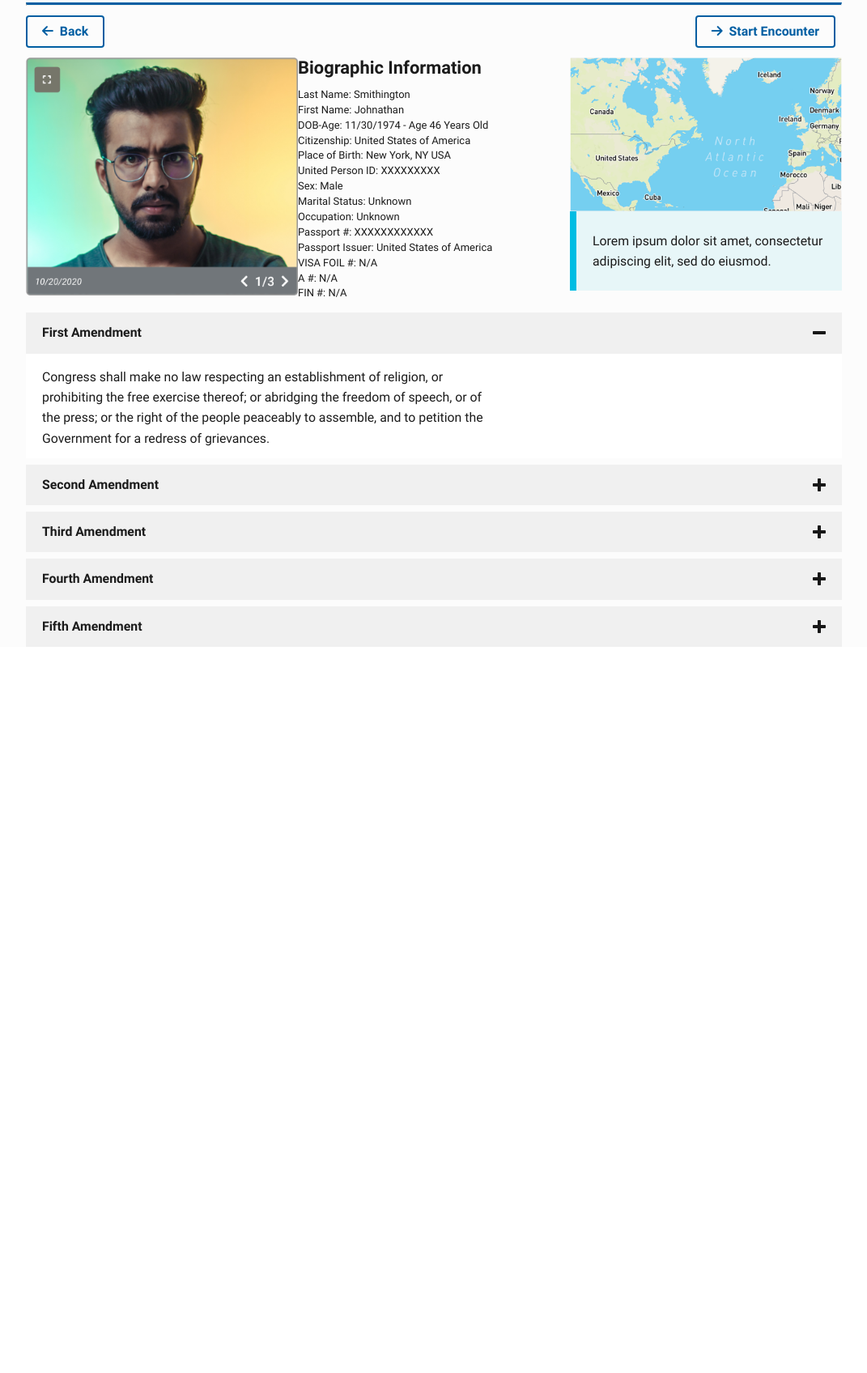
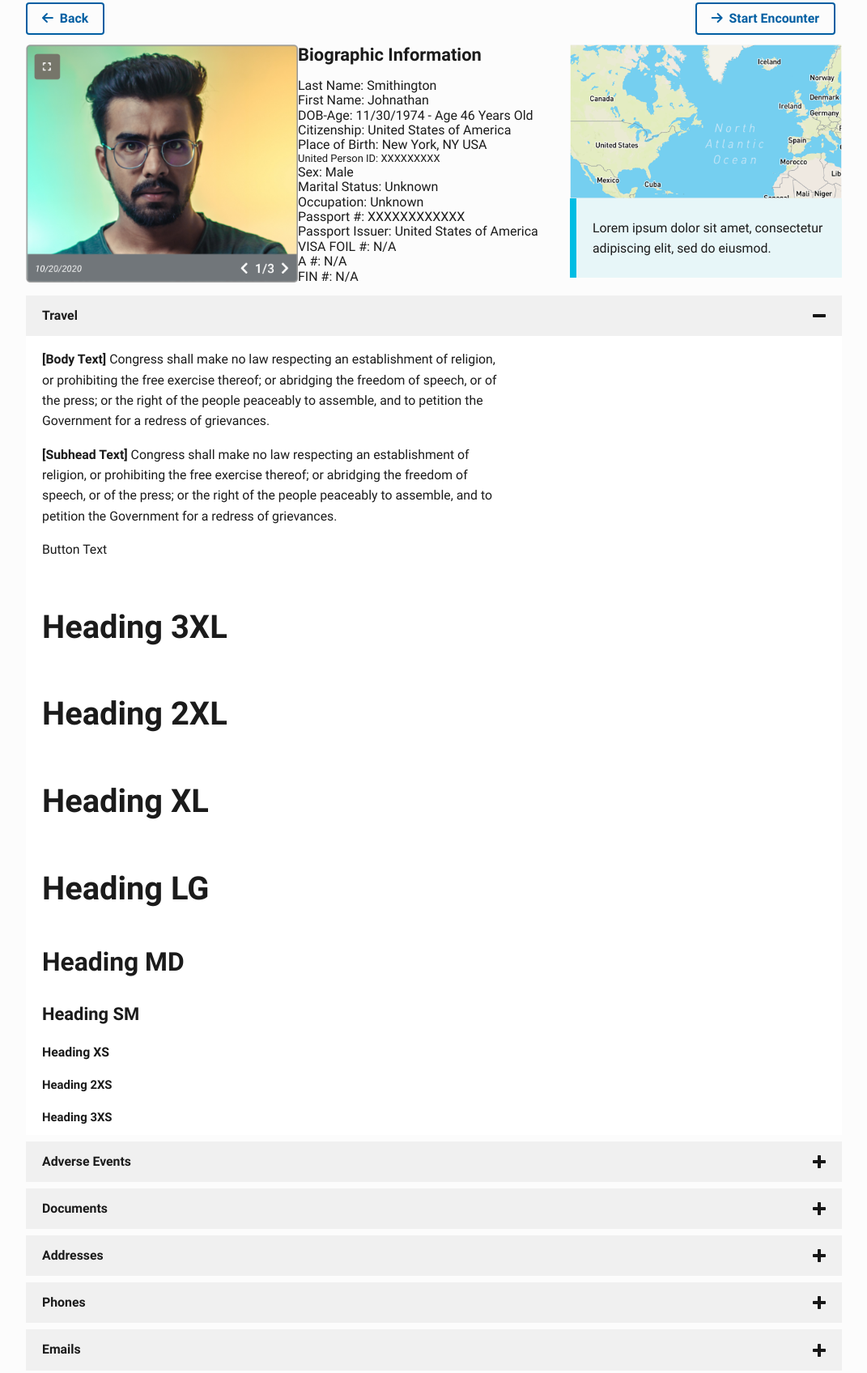
Before and after one commit to minjungb/uswds-cbp-theme, a website: page uswds-profile.html in a window 1280 px wide. Shown: the part 258-1954 px from the top of the page at 81% size, without its empty margins (104-1175 px from the left). Before the commit the page ends 1057 px from the top, so only its background shows below. Drawn offline with Linux system fonts and the light colour scheme; a web font is replaced by a local one.

Commit message:
separated custom universal header sass to uswds-profile.html, added typography settings in uswds-theme-custom-styles.scss, added demo to uswds-profile.html

```diff
--- a/styles/sass/_uswds-theme-custom-styles.scss
+++ b/styles/sass/_uswds-theme-custom-styles.scss
@@ -20,192 +20,76 @@ i.e.
 ----------------------------------------
 */
 
-// @TODO: Universal header breaks at 1024px. Just 1024.
-
-@media only screen and (min-width: 64em) {
-  .cbp-mobile-search {
-    display: none !important;
-  }
-
-  .cbp-universal-header--icons {
-    display: none;
-  }
-
-  .cbp-app-header__mobile {
-    display: none;
-  }
-
-  // Display flex on desktop view to align links.
-  // (using flex will break mobile nav menu)
-  .cbp-universal-header--links {
-    display: flex;
-    align-items: center;
-    width: 55em;
-    margin-bottom: 1em;
-  }
-
-  //Changes background color of the drop down menu under Card Archetypes in the Global header.
-  //@TODO: Change this to the CBP blue color, along with the Global header.
-  #extended-nav-section-one,
-  #extended-nav-section-three {
-    background-color: #003366;
-  }
-
-  .usa-nav__primary button[aria-expanded='true'] {
-    background-color: #003366;
-  }
-
-  //Hides accordion dropdown icon. Temporary fix for refresh auto toggle issue.
-  .cbp-universal-header--button {
-    background-image: none !important;
-  }
-
-  .usa-nav__link:hover {
-    background-color: white;
-  }
-
-  .cbp-logo__mobile {
-    display: none;
-  }
-
-  .usa-nav__secondary {
-    margin-top: 0;
-  }
-
-  .usa-accordion + .usa-accordion,
-  .usa-accordion + .usa-accordion--bordered {
-    margin-top: 0;
-  }
+.cbp-text-body {
+  @include u-text('normal');
+  font-size: 1rem;
+  line-height: 20px;
+  max-width: 75em;
 }
 
-@media only screen and (max-width: 480px) {
-  .cbp-universal-header--icons {
-    display: flex;
-    align-items: center;
-
-    .usa-menu-btn {
-      align-items: center;
-    }
-  }
+.cbp-text-button {
+  @include u-text('medium', 'uppercase');
+  font-size: 1rem;
+  letter-spacing: 0.12em;
 }
 
-@media only screen and (max-width: 64em) {
-  .cbp-logo__desktop {
-    display: none;
-  }
-
-  .cbp-logo__mobile {
-    display: visible;
-    max-width: 4.5em;
-    margin-right: 12px;
-  }
-  .cbp-app-subnav--header {
-    padding-bottom: 24px;
-  }
-
-  // .cbp-mobile-search {
-  //   display: block !important;
-  // }
-
-  .usa-navbar {
-    height: 80px;
-  }
-
-  //Changes the background color of the mobile nav drawer.
-  .usa-nav {
-    width: 100%;
-    padding: 3em;
-    background-color: #003366;
-  }
-
-  //Changes text color of mobile nav drawer contents to white.
-  //(going to remove this and apply the uswds text classes to appropriate elements).
-  .usa-nav__primary-item > .usa-nav__link > span,
-  .usa-nav__primary-item > span,
-  .usa-nav__submenu-item > a {
-    color: white;
-  }
-
-  //Margin for filter button in mobile view.
-  .cbp-button--filter {
-    margin-top: 12px;
-  }
-
-  .usa-nav__primary-item,
-  .usa-nav__submenu-item {
-    border: none;
-  }
-
-  .usa-nav__primary > .usa-search {
-    display: none;
-    margin-top: 16px;
-  }
-
-  .usa-nav__primary button,
-  .usa-nav__primary button:hover {
-    background-color: transparent;
-  }
+.cbp-text-subhead {
+  @include u-text('medium');
+  font-size: 0.889rem;
+  line-height: 20px;
+  letter-spacing: 0.05em;
 }
 
-#main-content {
-  background-color: #fcfcfc;
+.cbp-text-heading-3xs {
+  @include u-text('bold');
+  font-size: 1.125rem;
+  line-height: 20px;
 }
 
-// Putting the search bar in application header turns the search button color to transparent.
-// This is set to keep the button in its default color.
-.usa-nav__primary > form > .usa-button {
-  background-color: #2672de;
+.cbp-text-heading-2xs {
+  @include u-text('medium');
+  font-size: 1.266rem;
+  line-height: 24px;
 }
 
-//Changes the external icons to its white version (Card Archetype --> icon next to  Most Recent Application)
-.usa-link--external::after {
-  background-image: url(../../assets/images/external-link-alt-hover.svg);
+.cbp-text-heading-xs {
+  @include u-text('medium');
+  font-size: 1.424rem;
+  line-height: 24px;
 }
 
-.cbp-app-header__mobile {
-  height: 56px;
-  width: auto;
-  border-bottom: 2px solid rgba(0, 0, 0, 0.1);
-  padding-right: 16px;
+.cbp-text-heading-sm {
+  @include u-text('normal');
+  font-size: 1.602rem;
+  line-height: 28px;
 }
 
-.usa-header--extended
-  .cbp-universal-header--button
-  > .usa-nav__link:hover::after {
-  background-color: transparent;
-  border-radius: 0;
-  content: '';
-  display: block;
-  position: absolute;
-  height: 0.25rem;
-  left: 1rem;
-  right: 1rem;
-  bottom: 0;
+.cbp-text-heading-md {
+  @include u-text('normal');
+  font-size: 1.802rem;
+  line-height: 32px;
 }
 
-.cbp-menu-btn {
-  margin: auto 0 auto auto;
-  height: 40px;
-  width: 40px;
-  border: 2px solid #005ea2;
-  border-radius: 4px;
-  background-color: transparent;
-
-  &:hover {
-    background-color: white;
-    cursor: pointer;
-  }
+.cbp-text-heading-lg {
+  @include u-text('normal');
+  font-size: 2.027rem;
+  line-height: 36px;
 }
 
-.cbp-universal-header--icons {
-  background-color: transparent;
-
-  &:hover {
-    background-color: transparent;
-    cursor: pointer;
-  }
+.cbp-text-heading-xl {
+  @include u-text('light');
+  font-size: 2.281rem;
+  line-height: 40px;
 }
 
-.usa-nav__submenu-item {
-  font-size: 14px;
+.cbp-text-heading-2xl {
+  @include u-text('thin');
+  font-size: 2.566rem;
+  line-height: 44px;
 }
+
+.cbp-text-heading-3xl {
+  @include u-text('thin');
+  font-size: 2.887rem;
+  line-height: 44px;
+}
--- a/styles/sass/_uswds-theme-typography.scss
+++ b/styles/sass/_uswds-theme-typography.scss
@@ -37,7 +37,7 @@ Accepts true or false
 ----------------------------------------
 */
 
-$theme-respect-user-font-size: true;
+$theme-respect-user-font-size: false;
 
 // $theme-root-font-size only applies when
 // $theme-respect-user-font-size is set to
@@ -49,7 +49,7 @@ $theme-respect-user-font-size: true;
 
 // Accepts values in px
 
-$theme-root-font-size: 10px;
+$theme-root-font-size: 14px;
 
 /*
 ----------------------------------------
@@ -124,7 +124,7 @@ names to something more descriptive.
 $theme-typeface-tokens: (
   roboto: (
     display-name: 'Roboto',
-    cap-height: 364px,
+    cap-height: 355px,
   ),
 );
 
--- /dev/null
+++ b/styles/sass/universal-header.scss
@@ -0,0 +1,192 @@
+///////////////////////////////////////////////////////////////////
+//This stylesheet is used to display the custom settings for the //
+// universal header in index2.html.                              //
+///////////////////////////////////////////////////////////////////
+
+@media only screen and (min-width: 64em) {
+  .cbp-mobile-search {
+    display: none !important;
+  }
+
+  .cbp-universal-header--icons {
+    display: none;
+  }
+
+  .cbp-app-header__mobile {
+    display: none;
+  }
+
+  // Display flex on desktop view to align links.
+  // (using flex will break mobile nav menu)
+  .cbp-universal-header--links {
+    display: flex;
+    align-items: center;
+    width: 55em;
+    margin-bottom: 1em;
+  }
+
+  //Changes background color of the drop down menu under Card Archetypes in the Global header.
+  //@TODO: Change this to the CBP blue color, along with the Global header.
+  #extended-nav-section-one,
+  #extended-nav-section-three {
+    background-color: #003366;
+  }
+
+  .usa-nav__primary button[aria-expanded='true'] {
+    background-color: #003366;
+  }
+
+  //Hides accordion dropdown icon. Temporary fix for refresh auto toggle issue.
+  .cbp-universal-header--button {
+    background-image: none !important;
+  }
+
+  .usa-nav__link:hover {
+    background-color: white;
+  }
+
+  .cbp-logo__mobile {
+    display: none;
+  }
+
+  .usa-nav__secondary {
+    margin-top: 0;
+  }
+
+  .usa-accordion + .usa-accordion,
+  .usa-accordion + .usa-accordion--bordered {
+    margin-top: 0;
+  }
+}
+
+@media only screen and (max-width: 480px) {
+  .cbp-universal-header--icons {
+    display: flex;
+    align-items: center;
+
+    .usa-menu-btn {
+      align-items: center;
+    }
+  }
+}
+
+@media only screen and (max-width: 64em) {
+  .cbp-logo__desktop {
+    display: none;
+  }
+
+  .cbp-logo__mobile {
+    display: visible;
+    max-width: 4.5em;
+    margin-right: 12px;
+  }
+  .cbp-app-subnav--header {
+    padding-bottom: 24px;
+  }
+
+  // .cbp-mobile-search {
+  //   display: block !important;
+  // }
+
+  .usa-navbar {
+    height: 80px;
+  }
+
+  //Changes the background color of the mobile nav drawer.
+  .usa-nav {
+    width: 100%;
+    padding: 3em;
+    background-color: #003366;
+  }
+
+  //Changes text color of mobile nav drawer contents to white.
+  //(going to remove this and apply the uswds text classes to appropriate elements).
+  .usa-nav__primary-item > .usa-nav__link > span,
+  .usa-nav__primary-item > span,
+  .usa-nav__submenu-item > a {
+    color: white;
+  }
+
+  //Margin for filter button in mobile view.
+  .cbp-button--filter {
+    margin-top: 12px;
+  }
+
+  .usa-nav__primary-item,
+  .usa-nav__submenu-item {
+    border: none;
+  }
+
+  .usa-nav__primary > .usa-search {
+    display: none;
+    margin-top: 16px;
+  }
+
+  .usa-nav__primary button,
+  .usa-nav__primary button:hover {
+    background-color: transparent;
+  }
+}
+
+#main-content {
+  background-color: #fcfcfc;
+}
+
+// Putting the search bar in application header turns the search button color to transparent.
+// This is set to keep the button in its default color.
+.usa-nav__primary > form > .usa-button {
+  background-color: #2672de;
+}
+
+//Changes the external icons to its white version (Card Archetype --> icon next to  Most Recent Application)
+.usa-link--external::after {
+  background-image: url(../../assets/images/external-link-alt-hover.svg);
+}
+
+.cbp-app-header__mobile {
+  height: 56px;
+  width: auto;
+  border-bottom: 2px solid rgba(0, 0, 0, 0.1);
+  padding-right: 16px;
+}
+
+.usa-header--extended
+  .cbp-universal-header--button
+  > .usa-nav__link:hover::after {
+  background-color: transparent;
+  border-radius: 0;
+  content: '';
+  display: block;
+  position: absolute;
+  height: 0.25rem;
+  left: 1rem;
+  right: 1rem;
+  bottom: 0;
+}
+
+.cbp-menu-btn {
+  margin: auto 0 auto auto;
+  height: 40px;
+  width: 40px;
+  border: 2px solid #005ea2;
+  border-radius: 4px;
+  background-color: transparent;
+
+  &:hover {
+    background-color: white;
+    cursor: pointer;
+  }
+}
+
+.cbp-universal-header--icons {
+  background-color: transparent;
+
+  &:hover {
+    background-color: transparent;
+    cursor: pointer;
+  }
+}
+
+.usa-nav__submenu-item {
+  font-size: 14px;
+}
--- a/uswds-profile.html
+++ b/uswds-profile.html
@@ -125,7 +125,7 @@
       </div>
     </header>
     <main id="main-content" style="background: #fcfcfc">
-      <div class="grid-container margin-top-4">
+      <div class="grid-container margin-top-2 margin-bottom-2">
         <h1>Smithington, Jonathan</h1>
         <hr
           style="border-top: 3px solid #005ea2"
@@ -149,48 +149,40 @@
           </div>
           <div class="tablet:grid-col">
             <h3 class="font-heading-lg">Biographic Information</h3>
-            <span class="font-body-3xs display-block margin-bottom-05"
+            <span class="cbp-text--body display-block"
               >Last Name: Smithington</span
             >
-            <span class="font-body-3xs display-block margin-bottom-05"
+            <span class="cbp-text--body display-block"
               >First Name: Johnathan</span
             >
-            <span class="font-body-3xs display-block margin-bottom-05"
+            <span class="cbp-text--body display-block"
               >DOB-Age: 11/30/1974 - Age 46 Years Old
             </span>
-            <span class="font-body-3xs display-block margin-bottom-05"
+            <span class="cbp-text--body display-block"
               >Citizenship: United States of America</span
             >
-            <span class="font-body-3xs display-block margin-bottom-05"
+            <span class="cbp-text--body display-block"
               >Place of Birth: New York, NY USA</span
             >
-            <span class="font-body-3xs display-block margin-bottom-05"
+            <span class="font-body-3xs display-block"
               >United Person ID: XXXXXXXXX</span
             >
-            <span class="font-body-3xs display-block margin-bottom-05"
-              >Sex: Male</span
-            >
-            <span class="font-body-3xs display-block margin-bottom-05"
+            <span class="cbp-text--body display-block">Sex: Male</span>
+            <span class="cbp-text--body display-block"
               >Marital Status: Unknown</span
             >
-            <span class="font-body-3xs display-block margin-bottom-05"
+            <span class="cbp-text--body display-block"
               >Occupation: Unknown</span
             >
-            <span class="font-body-3xs display-block margin-bottom-05"
+            <span class="cbp-text--body display-block"
               >Passport #: XXXXXXXXXXXX</span
             >
-            <span class="font-body-3xs display-block margin-bottom-05"
+            <span class="cbp-text--body display-block"
               >Passport Issuer: United States of America</span
             >
-            <span class="font-body-3xs display-block margin-bottom-05"
-              >VISA FOIL #: N/A</span
-            >
-            <span class="font-body-3xs display-block margin-bottom-05"
-              >A #: N/A</span
-            >
-            <span class="font-body-3xs display-block margin-bottom-05"
-              >FIN #: N/A</span
-            >
+            <span class="cbp-text--body display-block">VISA FOIL #: N/A</span>
+            <span class="cbp-text--body display-block">A #: N/A</span>
+            <span class="cbp-text--body display-block">FIN #: N/A</span>
           </div>
           <div class="tablet:grid-col">
             <img
@@ -218,17 +210,34 @@
               aria-expanded="true"
               aria-controls="a1"
             >
-              First Amendment
+              Travel
             </button>
           </h2>
-          <div id="a1" class="usa-accordion__content usa-prose">
-            <p>
-              Congress shall make no law respecting an establishment of
-              religion, or prohibiting the free exercise thereof; or abridging
-              the freedom of speech, or of the press; or the right of the people
-              peaceably to assemble, and to petition the Government for a
-              redress of grievances.
+          <div id="a1" class="usa-accordion__content">
+            <p class="cbp-text-body">
+              <b>[Body Text]</b> Congress shall make no law respecting an
+              establishment of religion, or prohibiting the free exercise
+              thereof; or abridging the freedom of speech, or of the press; or
+              the right of the people peaceably to assemble, and to petition the
+              Government for a redress of grievances.
             </p>
+            <p class="cbp-text-subhead">
+              <b>[Subhead Text]</b> Congress shall make no law respecting an
+              establishment of religion, or prohibiting the free exercise
+              thereof; or abridging the freedom of speech, or of the press; or
+              the right of the people peaceably to assemble, and to petition the
+              Government for a redress of grievances.
+            </p>
+            <p class="cbp-text-button">Button Text</p>
+            <h1 class="cbp-text-heading-3xl">Heading 3XL</h1>
+            <h1 class="cbp-text-heading-2xl">Heading 2XL</h1>
+            <h1 class="cbp-text-heading-xl">Heading XL</h1>
+            <h1 class="cbp-text-heading-lg">Heading LG</h1>
+            <h2 class="cbp-text-heading-md">Heading MD</h2>
+            <h3 class="cbp-text-heading-sm">Heading SM</h3>
+            <h4 class="cbp-text-heading-xs">Heading XS</h4>
+            <h5 class="cbp-text-heading-2xs">Heading 2XS</h5>
+            <h5 class="cbp-text-heading-3xs">Heading 3XS</h5>
           </div>
 
           <!-- Use the accurate heading level to maintain the document outline -->
@@ -238,10 +247,10 @@
               aria-expanded="false"
               aria-controls="a2"
             >
-              Second Amendment
+              Adverse Events
             </button>
           </h2>
-          <div id="a2" class="usa-accordion__content usa-prose">
+          <div id="a2" class="usa-accordion__content">
             <p>
               A well regulated Militia, being necessary to the security of a
               free State, the right of the people to keep and bear Arms, shall
@@ -260,10 +269,10 @@
               aria-expanded="false"
               aria-controls="a3"
             >
-              Third Amendment
+              Documents
             </button>
           </h2>
-          <div id="a3" class="usa-accordion__content usa-prose">
+          <div id="a3" class="usa-accordion__content">
             <p>
               No Soldier shall, in time of peace be quartered in any house,
               without the consent of the Owner, nor in time of war, but in a
@@ -278,10 +287,10 @@
               aria-expanded="false"
               aria-controls="a4"
             >
-              Fourth Amendment
+              Addresses
             </button>
           </h2>
-          <div id="a4" class="usa-accordion__content usa-prose">
+          <div id="a4" class="usa-accordion__content">
             <p>
               The right of the people to be secure in their persons, houses,
               papers, and effects, against unreasonable searches and seizures,
@@ -299,10 +308,58 @@
               aria-expanded="false"
               aria-controls="a5"
             >
-              Fifth Amendment
+              Phones
             </button>
           </h2>
-          <div id="a5" class="usa-accordion__content usa-prose">
+          <div id="a5" class="usa-accordion__content">
+            <p>
+              No person shall be held to answer for a capital, or otherwise
+              infamous crime, unless on a presentment or indictment of a Grand
+              Jury, except in cases arising in the land or naval forces, or in
+              the Militia, when in actual service in time of War or public
+              danger; nor shall any person be subject for the same offence to be
+              twice put in jeopardy of life or limb; nor shall be compelled in
+              any criminal case to be a witness against himself, nor be deprived
+              of life, liberty, or property, without due process of law; nor
+              shall private property be taken for public use, without just
+              compensation.
+            </p>
+          </div>
+
+          <h2 class="usa-accordion__heading">
+            <button
+              class="usa-accordion__button"
+              aria-expanded="false"
+              aria-controls="a6"
+            >
+              Emails
+            </button>
+          </h2>
+          <div id="a6" class="usa-accordion__content">
+            <p>
+              No person shall be held to answer for a capital, or otherwise
+              infamous crime, unless on a presentment or indictment of a Grand
+              Jury, except in cases arising in the land or naval forces, or in
+              the Militia, when in actual service in time of War or public
+              danger; nor shall any person be subject for the same offence to be
+              twice put in jeopardy of life or limb; nor shall be compelled in
+              any criminal case to be a witness against himself, nor be deprived
+              of life, liberty, or property, without due process of law; nor
+              shall private property be taken for public use, without just
+              compensation.
+            </p>
+          </div>
+
+          <h2 class="usa-accordion__heading">
+            <button
+              class="usa-accordion__button"
+              aria-expanded="false"
+              aria-controls="a7"
+            >
+              Known Associates
+            </button>
+          </h2>
+          <div id="a7" class="usa-accordion__content">
             <p>
               No person shall be held to answer for a capital, or otherwise
               infamous crime, unless on a presentment or indictment of a Grand
```
